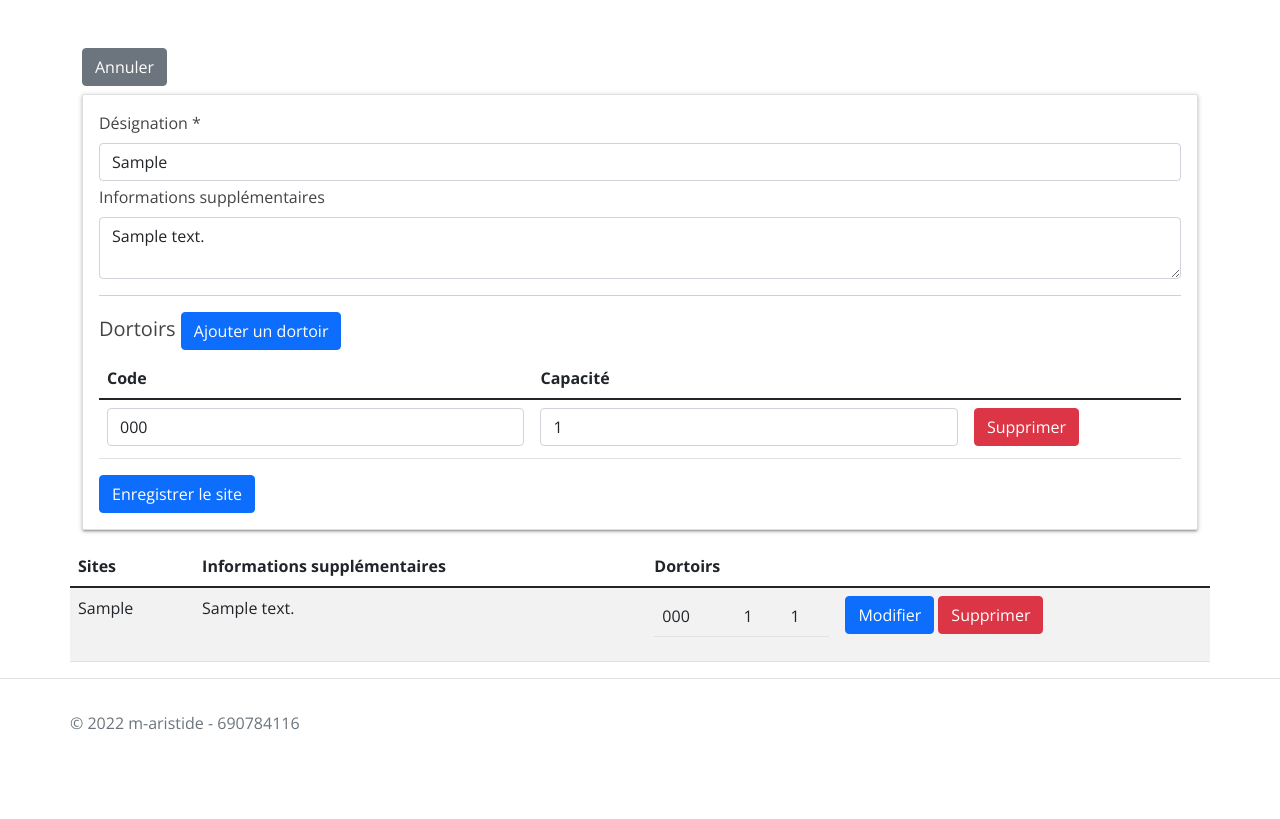
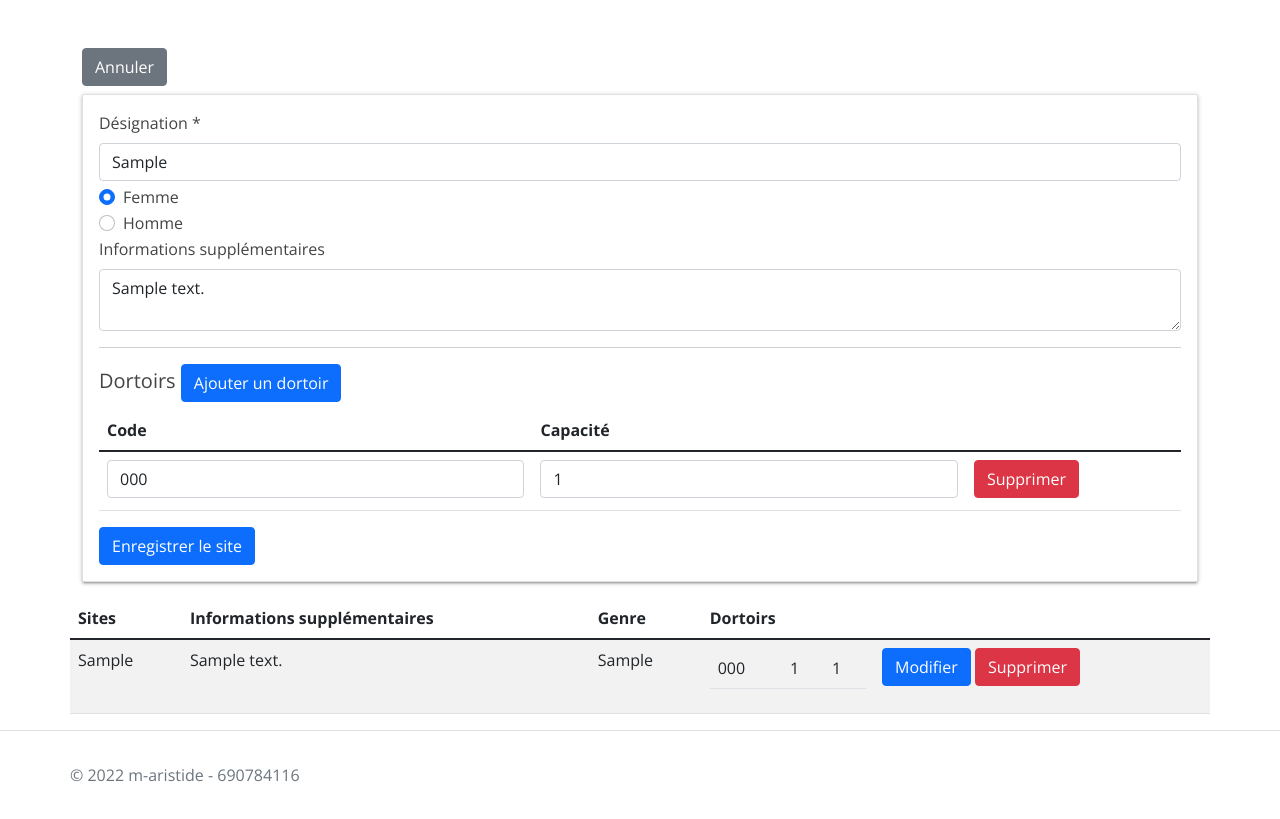
Before and after one commit to m-aristide/jnj, a Django app: page /sites/1 in a window 1280 px wide. Shown: the part 72-891 px from the top of the page. Before the commit the page ends 802 px from the top, so only its background shows below. Run offline with Django 4.2, Linux system fonts and the light colour scheme; tables that the repository leaves empty hold one stand-in row (values such as "Sample post"); some libraries are stand-ins or nearby versions.

Commit message:
ajout du sexe dans le site, désormais le participant est envoyé dans un site selon son sexe aussi

```diff
--- a/webapp/contacts/templates/contacts/index.html
+++ b/webapp/contacts/templates/contacts/index.html
@@ -110,6 +110,12 @@
     </div>
 
     <div class="container marketing">
+      {% if alerte %}
+        <div class="alert alert-dismissible {% if alerte.success %} alert-success {% else %} alert-danger  {% endif %}" role="alert">
+          {{alerte.message}}
+          <button type="button" class="btn-close" data-bs-dismiss="alert" aria-label="Close"></button>
+        </div>
+      {% endif %}
       <form class="card p-5 " action="{% url 'add-contact' %}" method="post">
 
         <h1 class="title p-3  text-center">Formulaire d'enregistrement <br> Registration form </h1>
--- a/webapp/dortoires/models.py
+++ b/webapp/dortoires/models.py
@@ -5,13 +5,13 @@ from django.db import models
 class Site(models.Model):
     designation = models.CharField(max_length=255)
     description = models.TextField()
+    sexe = models.CharField(max_length=5, default='M')
 
     def __repr__(self):
-        return f"Site({self.pk}, {self.designation}, {self.description})"
+        return f"Site({self.pk}, {self.designation}, {self.description}, {self.sexe})"
 
     def __str__(self):
-        return f"Site({self.pk}, {self.designation}, {self.description})"
-
+        return f"Site({self.pk}, {self.designation}, {self.description}, {self.sexe})"
 
 
 class Dortoire(models.Model):
--- a/webapp/dortoires/templates/sites.html
+++ b/webapp/dortoires/templates/sites.html
@@ -80,6 +80,17 @@
               required="required" class="form-control" id="designation">
           </div>
 
+          <div class="form-check">
+            <label class="form-check-label" for="femme">Femme</label>
+            <input class="form-check-input" type="radio" {% if site_edit and site_edit.sexe == "F" %} checked {% endif %}
+              name="sexe" value="F" id="femme" checked>
+          </div>
+          <div class="form-check">
+            <label class="form-check-label" for="homme">Homme</label>
+            <input class="form-check-input" type="radio" {% if site_edit and site_edit.sexe == "M" %} checked {% endif %}
+              value="M" name="sexe" id="homme">
+          </div>
+
           <div class="mb-1">
             <label for="description" class="form-label">Informations supplémentaires</label>
             <textarea name="description" class="form-control" id="description" cols="30"
@@ -110,6 +121,7 @@
           <tr>
             <th>Sites</th>
             <th>Informations supplémentaires</th>
+            <th>Genre</th>
             <th>Dortoirs</th>
             <th></th>
           </tr>
@@ -119,6 +131,7 @@
           <tr>
             <td> {{site.designation}} </td>
             <td>{{site.description}}</td>
+            <td>{{site.sexe}}</td>
             <td>
               <table class="table">
                 <tbody>
--- a/webapp/dortoires/views.py
+++ b/webapp/dortoires/views.py
@@ -27,7 +27,8 @@ def ajouter_site(request) :
     site = Site(
         pk = (request.POST.get('id') if request.POST.get('id') != '' else None),
         designation = request.POST.get('designation'),
-        description = request.POST.get('description')
+        description = request.POST.get('description'),
+        sexe = request.POST.get('sexe')
     )
 
     # enregistrement du site
```
Also changed, not shown: webapp/contacts/views.py (+22 -11 lines), webapp/dortoires/migrations/0002_site_sexe.py (added).
